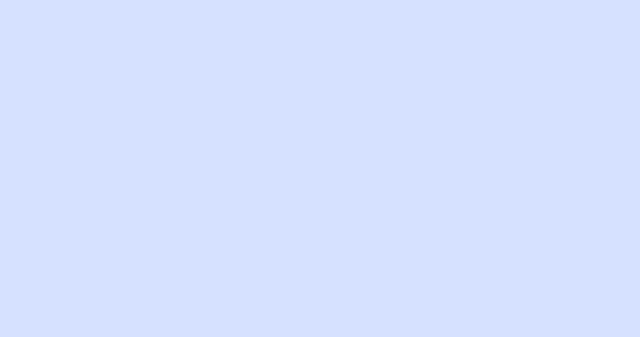
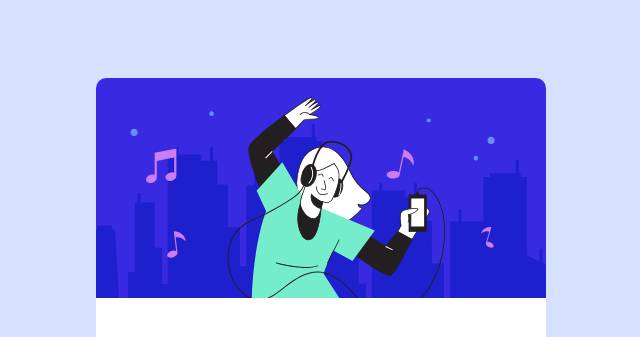
Before and after one commit to graiess073029/Order-Summary-Challenge, a plain HTML site: page index.html in a window 1280 px wide. Shown: the top 337 px of the page, without its empty margins (319-959 px from the left). Drawn offline with Linux system fonts and the light colour scheme.

Commit message:
Update style.css

```diff
--- a/style.css
+++ b/style.css
@@ -43,8 +43,6 @@ html,body,.root{
     }
 
     .card{
-        position: absolute;
-        top: 50%;
         display: flex;
         flex-direction: column;
         align-items: center;
```
